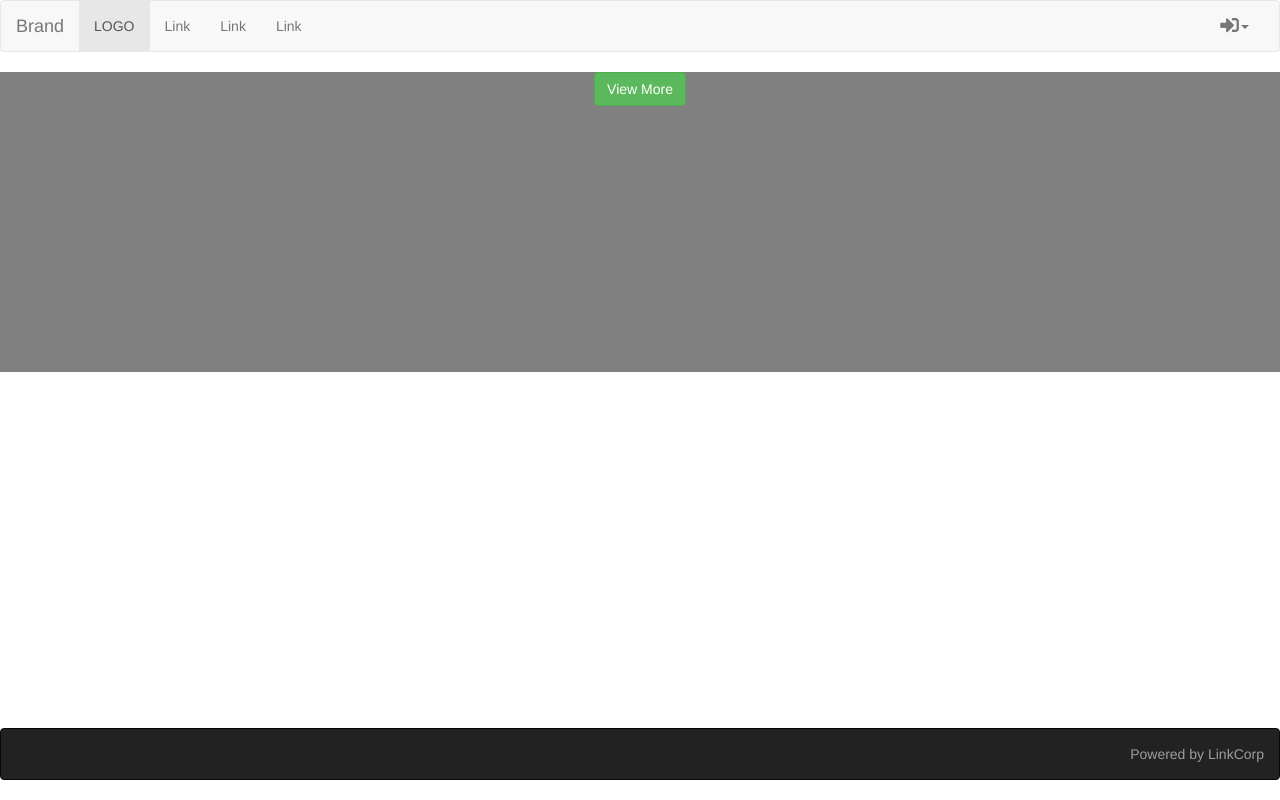
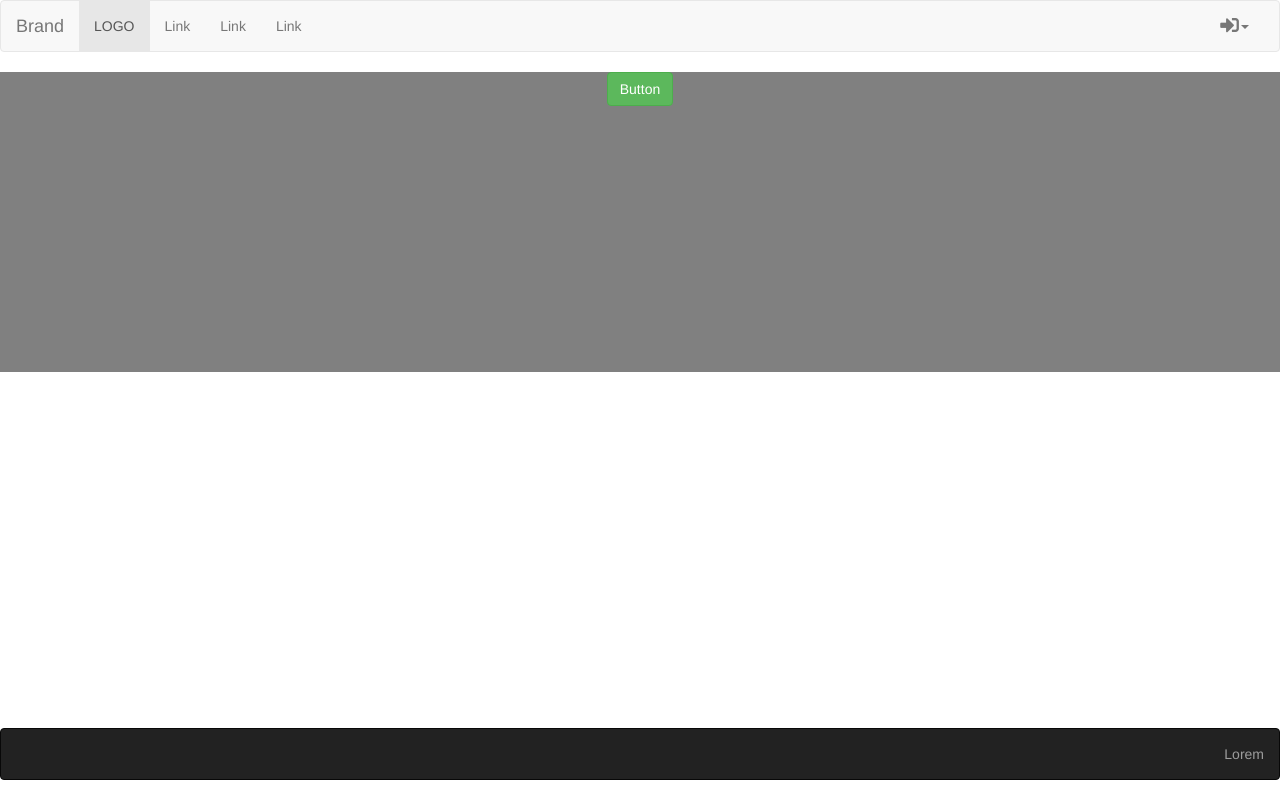
Before and after one commit to MarianLeshcuk/myCourseProject, an Angular app: page / in a window 1280 px wide. Built offline with nearby package versions, Linux system fonts and the light colour scheme.

Commit message:
some corrections

```diff
--- a/src/app/footer/footer.component.html
+++ b/src/app/footer/footer.component.html
@@ -1,7 +1,7 @@
 <nav class="navbar navbar-inverse">
   <div class="container-fluid">
       <ul class="nav navbar-nav navbar-right">
-        <li><a href="#">Powered by LinkCorp</a></li>
+        <li><a href="#">Lorem</a></li>
       </ul>
     </div>
 </nav>
--- a/src/app/main/main.component.css
+++ b/src/app/main/main.component.css
@@ -5,3 +5,7 @@
     transition: all 2s ease;
     text-align: center;
 }
+
+/* button {
+    display: none;
+} */
--- a/src/app/main/main.component.html
+++ b/src/app/main/main.component.html
@@ -1,3 +1,3 @@
 <div class="main" appMain>
-  <button type="button" class="btn btn-success" (click)="doThing($event)">View More</button>
+  <button type="button" class="btn btn-success" (click)="doThing($event)">Button</button>
 </div>
--- a/src/app/main/main.directive.ts
+++ b/src/app/main/main.directive.ts
@@ -7,8 +7,10 @@ export class MainDirective {
 
   heightOn = "70vh";
   heightOut = "300px";
+  displayOn = "none";
 
   @HostBinding('style.height') height: string;
+  @HostBinding('style.display') display: string;
 
   ngOnInit() {
     // this.renderer.setStyle(this.elementRef.nativeElement, "background", "green");
@@ -19,6 +21,7 @@ export class MainDirective {
 
  @HostListener('click') newColor() {
   this.height = this.heightOn;
+  this.display = this.displayOn;
  }
 
  @HostListener('mouseleave') newColor2() {
```
